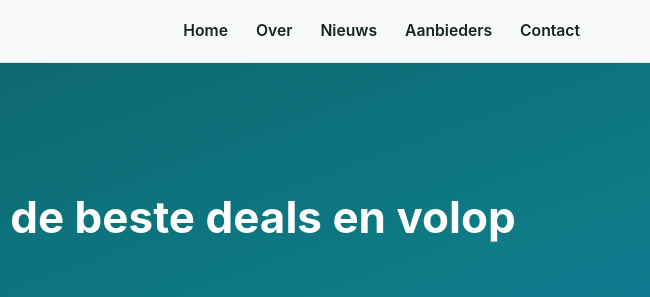
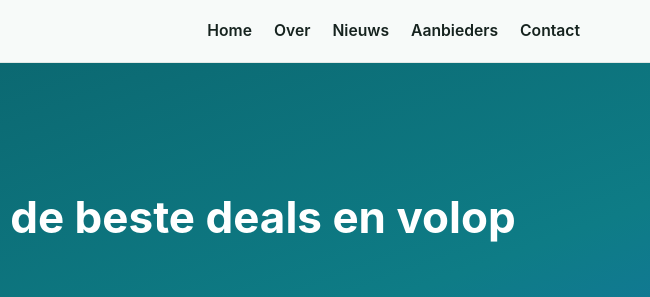
Before and after one commit to alexjknol-del/travelconcurrent.nl, an Astro site: page / in a window 1280 px wide. Shown: the top 297 px of the page, 630-1280 px from the left. Built offline with nearby package versions, Linux system fonts and the light colour scheme; Astro itself is replaced by a stand-in of ours.

Commit message:
Fix: menu viel weg op middelgrote schermbreedtes (rond 1180px)

```diff
--- a/src/styles/global.css
+++ b/src/styles/global.css
@@ -36,6 +36,7 @@ body {
   background: var(--color-bg);
   line-height: 1.6;
   -webkit-font-smoothing: antialiased;
+  overflow-x: hidden;
 }
 
 img { max-width: 100%; display: block; }
@@ -157,7 +158,8 @@ p { margin: 0 0 1em 0; }
 .nav {
   display: flex;
   align-items: center;
-  gap: 28px;
+  gap: 22px;
+  flex-wrap: nowrap;
 }
 .nav a {
   color: var(--color-text);
@@ -174,7 +176,7 @@ p { margin: 0 0 1em 0; }
 }
 .nav-toggle svg { width: 26px; height: 26px; }
 
-@media (max-width: 780px) {
+@media (max-width: 1220px) {
   .nav-toggle { display: block; }
   .nav {
     position: absolute;
```
